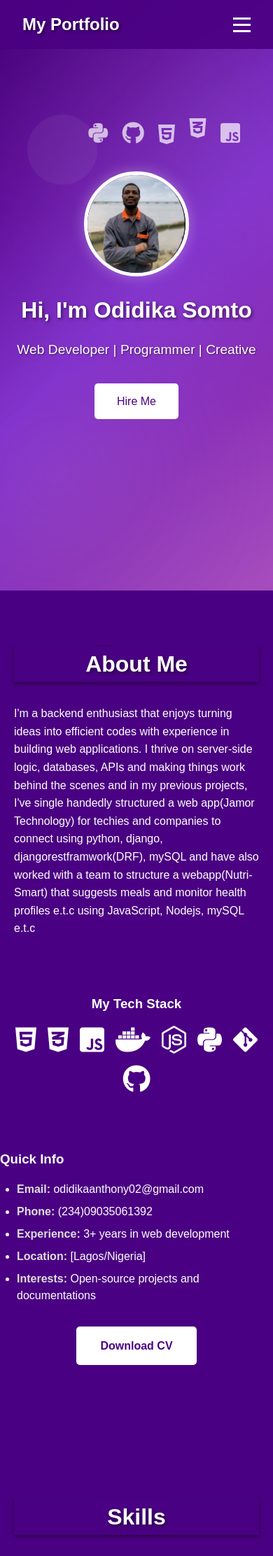
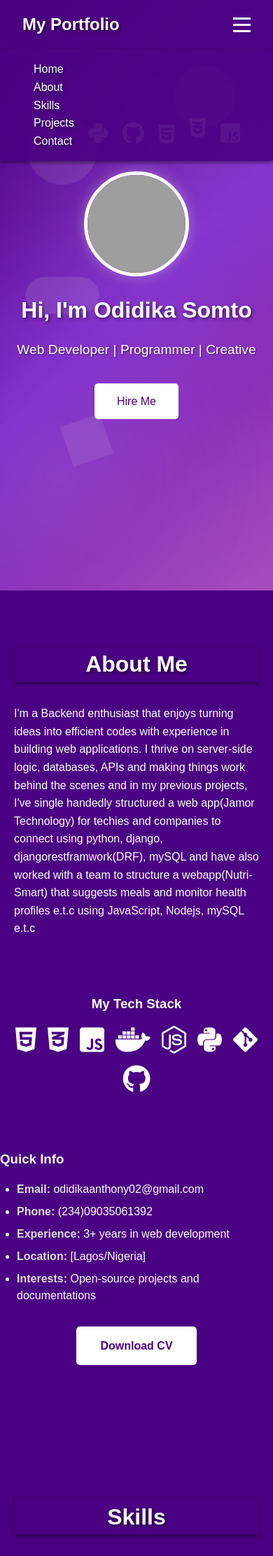
Before and after one commit to JayRocketMaN/My_Portfolio, a Flask app: page / in a window 390 px wide; the page is wider, and only the part inside the window is pictured. Shown: the top 2224 px of that part at 70% size. Run offline with Flask 3, Linux system fonts and the light colour scheme; some libraries are stand-ins or nearby versions; grey boxes are pictures that could not be loaded.

Commit message:
added_robot_pics

```diff
--- a/templates/about.html
+++ b/templates/about.html
@@ -165,9 +165,58 @@ nav {
     z-index: 0;
 }
 
+.hero .shape1 {
+    position: absolute;
+    top: 15%;
+    right: 15%;
+    width: 80px;
+    height: 80px;
+    background: rgba(255, 255, 255, 0.15); /* More visible with higher opacity */
+    border-radius: 50%;
+    animation: floatShape1 12s ease-in-out infinite;
+    z-index: 0;
+}
+
+.hero .shape2 {
+    position: absolute;
+    bottom: 20%;
+    left: 20%;
+    width: 60px;
+    height: 60px;
+    background: rgba(255, 255, 255, 0.1);
+    border-radius: 0; /* Square shape */
+    animation: floatShape2 10s ease-in-out infinite reverse; /* Reverse direction */
+    z-index: 0;
+}
+
+.hero .shape3 {
+    position: absolute;
+    top: 50%;
+    left: 10%;
+    width: 100px;
+    height: 50px;
+    background: rgba(255, 255, 255, 0.12);
+    border-radius: 25px; /* Oval shape */
+    animation: floatShape3 14s ease-in-out infinite;
+    z-index: 0;
+}
 @keyframes floatShape {
-    0%, 100% { transform: translateY(0) rotate(0deg); opacity: 0.5; }
-    50% { transform: translateY(-20px) rotate(180deg); opacity: 0.8; }
+    0%, 100% { transform: translateY(0) rotate(0deg); opacity: 1.5; }
+    50% { transform: translateY(-20px) rotate(180deg); opacity: 1.5; }
+}
+@keyframes floatShape1 {
+    0%, 100% { transform: translateY(0) rotate(0deg) scale(1); opacity: 2.5; }
+    50% { transform: translateY(-30px) rotate(180deg) scale(1.1); opacity: 2.5; }
+}
+
+@keyframes floatShape2 {
+    0%, 100% { transform: translateX(0) translateY(0) rotate(0deg); opacity: 1.5; }
+    50% { transform: translateX(20px) translateY(-20px) rotate(90deg); opacity: 1.5; }
+}
+
+@keyframes floatShape3 {
+    0%, 100% { transform: translateY(0) scale(1); opacity: 1.5; }
+    50% { transform: translateY(-25px) scale(1.05); opacity: 1.5; }
 }
 
 .btn {
@@ -307,7 +356,7 @@ section h2 {
 .skill:nth-child(2) i { color: #1572B6; } /* CSS - Blue */
 .skill:nth-child(3) i { color: #F7DF1E; } /* JavaScript - Yellow */
 .skill:nth-child(4) i { color: #339933; } /* Node.js - Green */
-.skill:nth-child(5) i { color: yellowgreen; } /* Python - Blue */
+.skill:nth-child(5) i { color: blue; } /* Python - Blue */
 .skill:nth-child(6) i { color: #092E20; } /* Django - Dark Green */
 .skill:nth-child(7) i { color: #000000; } /* Flask - Black (or #FFD43B for light) */
 .skill:nth-child(8) i { color: #47A248; } /* Mongoose - Green */
@@ -356,20 +405,21 @@ section h2 {
 }
 
 .project-image {
-    margin-bottom: 1rem;
     display: flex; /* Flex layout for multiple images */
     gap: 0.5rem; /* Space between images */
-    overflow: hidden;
+    overflow: hidden; /* Prevents overflow */
     border-radius: 5px;
+    justify-content: center; /* Centers images */
+    flex-wrap: wrap; /* Allows images to wrap to next line if they don't fit */
 }
 
 .project-image img {
-    flex: 1; /* Equal width for each image */
-    height: auto;
-    max-width: 100%; /* Prevents overflow */
+    flex: 1 1 200px; /* Minimum 200px width, grows to fill space */
+    max-width: 45%; /* Limits to 45% of container for 2 images */
+    height: auto; /* Maintains aspect ratio */
     display: block;
     transition: transform 0.3s ease;
-    border-radius: 5px; /* Rounded corners */
+    border-radius: 5px;
 }
 
 .project-image img:hover {
@@ -467,7 +517,7 @@ footer {
 /* Responsive */
 @media (max-width: 768px) {
     .nav-links {
-        display: none;
+        display: active;
         position: absolute;
         top: 100%;
         left: 0;
@@ -593,12 +643,15 @@ footer {
     <div class="hero-overlay"></div>  <!-- Subtle overlay for depth -->
     <div class="hero-content">
         <div class="hero-avatar">
-            <img src="/self.jpg" alt="Your Avatar" class="avatar-img">
+            <img src="https://robohash.org/human" alt="Your Avatar" class="avatar-img">
         </div>
         <h1 class="fade-in">Hi, I'm Odidika Somto</h1>
         <p class="fade-in delay-1">Web Developer | Programmer | Creative </p>
         <a href="mailto:odidikaanthony02@gmail.com" class="btn btn-outline-secondary" >Hire Me</a>
     </div>
+    <div class="shape1"></div>
+   <div class="shape2"></div>
+<div class="shape3"></div>
     <div class="floating-icons">
         <i class="fab fa-python icon-float "></i>
         <i class="fab fa-github icon-float "></i>
@@ -612,7 +665,7 @@ footer {
 <section id="about">
     <div class="container">
         <h2>About Me</h2>
-        <p>I'm a backend enthusiast that enjoys turning ideas into efficient codes with experience in building web applications.
+        <p>I'm a Backend enthusiast that enjoys turning ideas into efficient codes with experience in building web applications.
            I thrive on server-side logic, databases, APIs and making things work behind the scenes and in my previous projects, I've single handedly structured a web app(Jamor Technology) for techies and companies to connect
            using python, django, djangorestframwork(DRF), mySQL and have also worked with a team to structure a webapp(Nutri-Smart) that suggests meals and
            monitor health profiles e.t.c using JavaScript, Nodejs, mySQL e.t.c</p>
@@ -641,7 +694,7 @@ footer {
     </ul>
 </div>
  <div class="cv-download fade-in delay-3">
-            <a href="cv.pdf" download class="cv-btn">Download CV</a>
+            <a href="Cv tech.pdf" download class="cv-btn">Download CV</a>
         </div>
 </section>
 <section id="skills">
@@ -787,9 +840,9 @@ footer {
             <div class="project">
                 <h3>Jamor Technology</h3>
                 <div class="project-image">
-                    <img src="/images/JT1.jpg" alt="Project 2 Home Page">
-                    <img src="https://via.placeholder.com/300x200/ffffff/4B0082?text=Project+2+Checkout" alt="Project 2 Checkout Page">
-                    <img src="https://via.placeholder.com/300x200/ffffff/4B0082?text=Project+2+Admin" alt="Project 2 Admin Panel">
+                    <img src="https://robohash.org/house" alt="Project 2 Home Page">
+                    <img src="https://robohash.org/car" alt="Project 2 Checkout Page">
+                    <img src="https://robohash.org/door" alt="Project 2 Admin Panel">
                 </div>
                 <p><strong>Tech Stack:</strong> Python, Django</p>
                 <p>djangorestframwork, MySQL, GitHub</p>
@@ -810,9 +863,9 @@ footer {
             <div class="project">
                 <h3>Nutri-Smart</h3>
                 <div class="project-image">
-                    <img src="/images/JT1.jpg" alt="Project 2 Home Page">
-                    <img src="https://via.placeholder.com/300x200/ffffff/4B0082?text=Project+2+Checkout" alt="Project 2 Checkout Page">
-                    <img src="https://via.placeholder.com/300x200/ffffff/4B0082?text=Project+2+Admin" alt="Project 2 Admin Panel">
+                    <img src="https://robohash.org/car" alt="Project 2 Home Page">
+                    <img src="https://robohash.org/car" alt="Project 2 Checkout Page">
+                    <img src="https://robohash.org/car" alt="Project 2 Admin Panel">
                 </div>
                 <p><strong>Tech Stack:</strong> JavaScript, Nodejs</p>
                 <p>MySQL, Express, GitHub</p>
@@ -829,14 +882,14 @@ footer {
                 <i class="fab fa-github" title="GitHub"></i>
                 <i class="fas fa-database" title="MySQL"></i>
             </div>
-                <a href="#" class="btn">View Project</a>
+                <a href="https://github.com/JayRocketMaN/Nutri-Smart.git" class="btn">View Project</a>
             </div>
             </div>
             <div class="project">
                  <h3>My Portfolio</h3>
                 <div class="project-image">
-                    <img src="https://via.placeholder.com/300x200/ffffff/4B0082?text=Project+3+Hero" alt="Project 3 Hero Section">
-                    <img src="https://via.placeholder.com/300x200/ffffff/4B0082?text=Project+3+About" alt="Project 3 About Section">
+                    <img src="https://robohash.org/door" alt="Project 3 Hero Section">
+                    <img src="https://robohash.org/door" alt="Project 3 About Section">
                 </div>
                 <p><strong>Tech Stack:</strong> Python, Flask, GitHub</p>
                 <p>JavaScript, HTML, CSS, Bootstrap</p>
```
Also changed, not shown: images/pht.jpg (added), scripts.js (line endings or trailing spaces), 1 other file.
